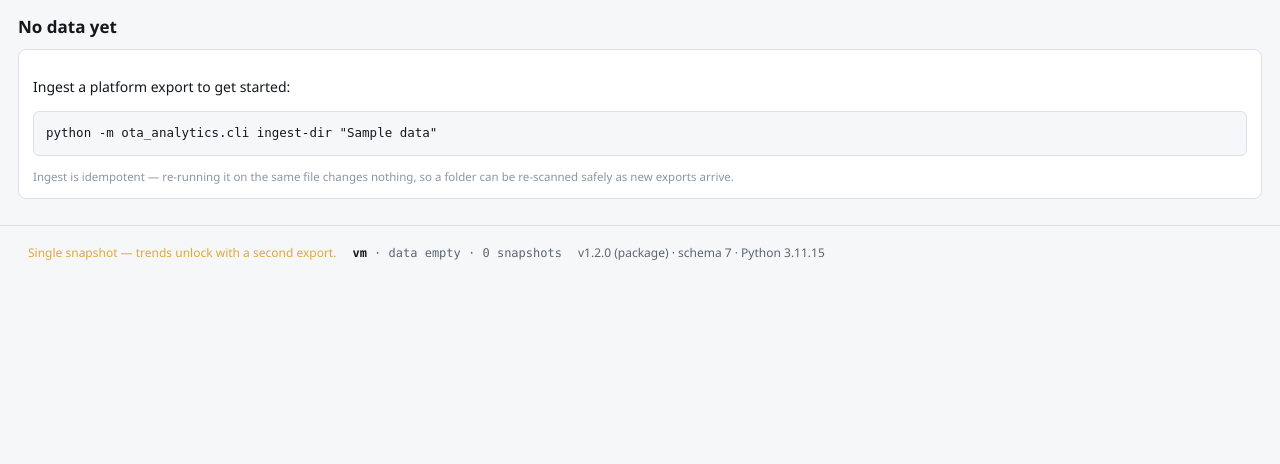
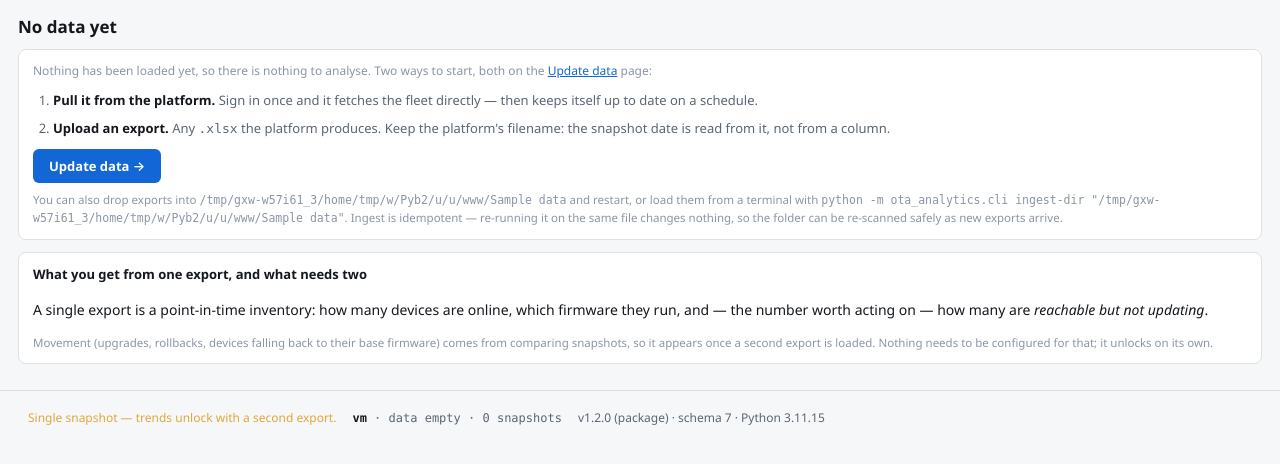
Before and after one commit to alishahbaz7/InTouch-OTA-Analytics, a FastAPI app: page / in a window 1280 px wide. Shown: the part 53-517 px from the top of the page. Run offline with FastAPI, Linux system fonts and the light colour scheme; data comes from the database, SQL or seed files in the repository; data that the repository does not hold is empty; parts of the project's set-up code (start-up, migrations or seed data) failed here and were passed over; some libraries are stand-ins or nearby versions.

Commit message:
Fix first-run screen and make the build refuse to half-delete
The empty dashboard told everyone to run `python -m ota_analytics.cli
ingest-dir "Sample data"`, which does not exist in a packaged build and
sends someone to install Python to fix a problem they do not have. It now
leads with the Update data page and spells the terminal command for
however the copy is running, via config.command_hint().

build.py cleared dist/ with ignore_errors=True. A copy of the app running
out of dist/ holds its own files open, so the delete removed some of them
and skipped the rest; PyInstaller then rebuilt over the wreckage and the
app started but raised TemplateNotFound on the first page whose template
had been deleted, from a folder that plainly existed. It now stops with
the offending file and how to release it, and warns before removing a
test database sitting in dist/.

Verified against a clean build: all 14 templates bundled, all 12 routes
render, no TemplateNotFound.

411 tests passing.

Co-Authored-By: Claude Opus 5 (1M context) <noreply@anthropic.com>

```diff
--- a/ota_analytics/api.py
+++ b/ota_analytics/api.py
@@ -188,6 +188,11 @@ def page_context(conn: sqlite3.Connection, request: Request, snapshot: int | Non
         # On every page, because "are we even looking at the same data?" is the first question
         # whenever two people compare numbers, and it is not answerable from anything else here.
         "identity": identity.manifest(conn),
+        # Spelled for however this copy is running: a packaged build has no
+        # `python -m ota_analytics.cli` to offer, and saying otherwise sends someone to install
+        # Python to fix a problem they do not have.
+        "export_dir": str(config.EXPORT_DIR),
+        "ingest_command": config.command_hint("ingest-dir", str(config.EXPORT_DIR)),
         "error_summary": errors.summary(conn),
         "auth": scheduler.auth_status(),
         "agent": scheduler.get_scheduler().state,
--- a/ota_analytics/web/static/app.css
+++ b/ota_analytics/web/static/app.css
@@ -176,6 +176,11 @@ h3 { font-size: 12px; font-weight: 600; margin: 12px 0 6px; color: var(--dim); }
 /* Explanations live in tooltips and short hints, not paragraphs — screen space is for data. */
 .hint { color: var(--muted); font-size: 11.5px; font-weight: 400; }
 .lede { color: var(--muted); font-size: 12px; margin: 0 0 10px; }
+
+/* First-run instructions: readable at a glance, not a wall of prose. */
+.getting-started { margin: 4px 0 16px; padding-left: 20px; color: var(--dim); font-size: 13px; }
+.getting-started li { margin-bottom: 8px; line-height: 1.55; }
+.getting-started strong { color: var(--text); }
 .footnote { color: var(--muted); font-size: 11.5px; margin: 8px 0 0; }
 .footnote a, .lede a, .hint a { color: var(--accent); }
 .empty { color: var(--muted); font-style: italic; font-size: 12.5px; }
--- a/ota_analytics/web/templates/empty.html
+++ b/ota_analytics/web/templates/empty.html
@@ -1,14 +1,45 @@
 {% extends "base.html" %}
-{% block title %}OTA Analytics{% endblock %}
+{% block title %}Get started — OTA Analytics{% endblock %}
 
 {% block content %}
 <h1>No data yet</h1>
+
+{# The first screen anyone sees on a fresh install, so it has to say what to do rather than
+   what is missing. The terminal command is last, not first: most people here have just opened
+   the app and want a button. #}
 <section class="card">
-  <p>Ingest a platform export to get started:</p>
-  <pre>python -m ota_analytics.cli ingest-dir "Sample data"</pre>
+  <p class="lede">Nothing has been loaded yet, so there is nothing to analyse. Two ways to
+    start, both on the <a href="/update">Update data</a> page:</p>
+
+  <ol class="getting-started">
+    <li>
+      <strong>Pull it from the platform.</strong> Sign in once and it fetches the fleet
+      directly — then keeps itself up to date on a schedule.
+    </li>
+    <li>
+      <strong>Upload an export.</strong> Any <code>.xlsx</code> the platform produces. Keep the
+      platform's filename: the snapshot date is read from it, not from a column.
+    </li>
+  </ol>
+
+  <p><a class="btn-update" href="/update">Update data →</a></p>
+
   <p class="footnote">
-    Ingest is idempotent — re-running it on the same file changes nothing, so a folder can be
-    re-scanned safely as new exports arrive.
+    You can also drop exports into <code>{{ export_dir }}</code> and restart, or load them from
+    a terminal with <code>{{ ingest_command }}</code>. Ingest is idempotent — re-running it on
+    the same file changes nothing, so the folder can be re-scanned safely as new exports arrive.
+  </p>
+</section>
+
+<section class="card">
+  <h2>What you get from one export, and what needs two</h2>
+  <p>A single export is a point-in-time inventory: how many devices are online, which firmware
+    they run, and — the number worth acting on — how many are <em>reachable but not
+    updating</em>.</p>
+  <p class="footnote">
+    Movement (upgrades, rollbacks, devices falling back to their base firmware) comes from
+    comparing snapshots, so it appears once a second export is loaded. Nothing needs to be
+    configured for that; it unlocks on its own.
   </p>
 </section>
 {% endblock %}
```
Also changed, not shown: build.py (+33 -1 lines), ota_analytics/config.py (+10 -0 lines), tests/test_packaging.py (+49 -0 lines).
